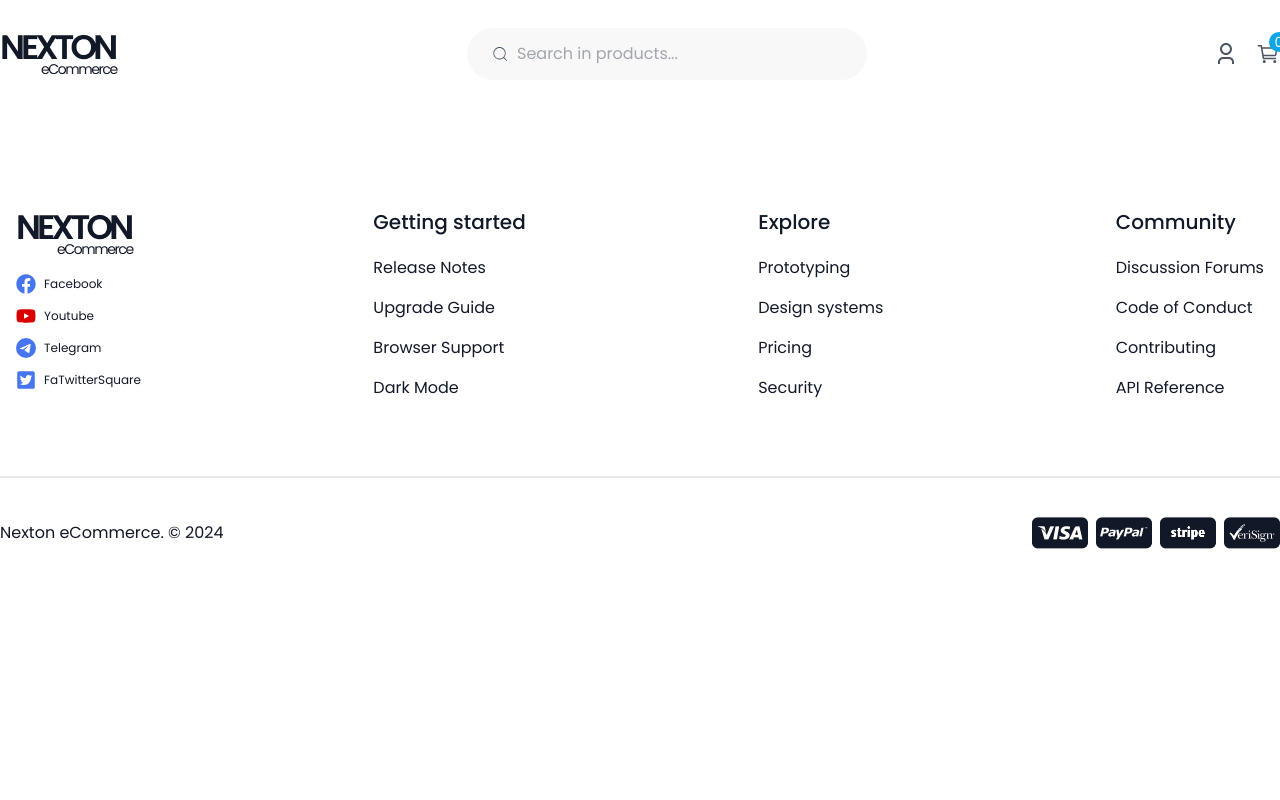
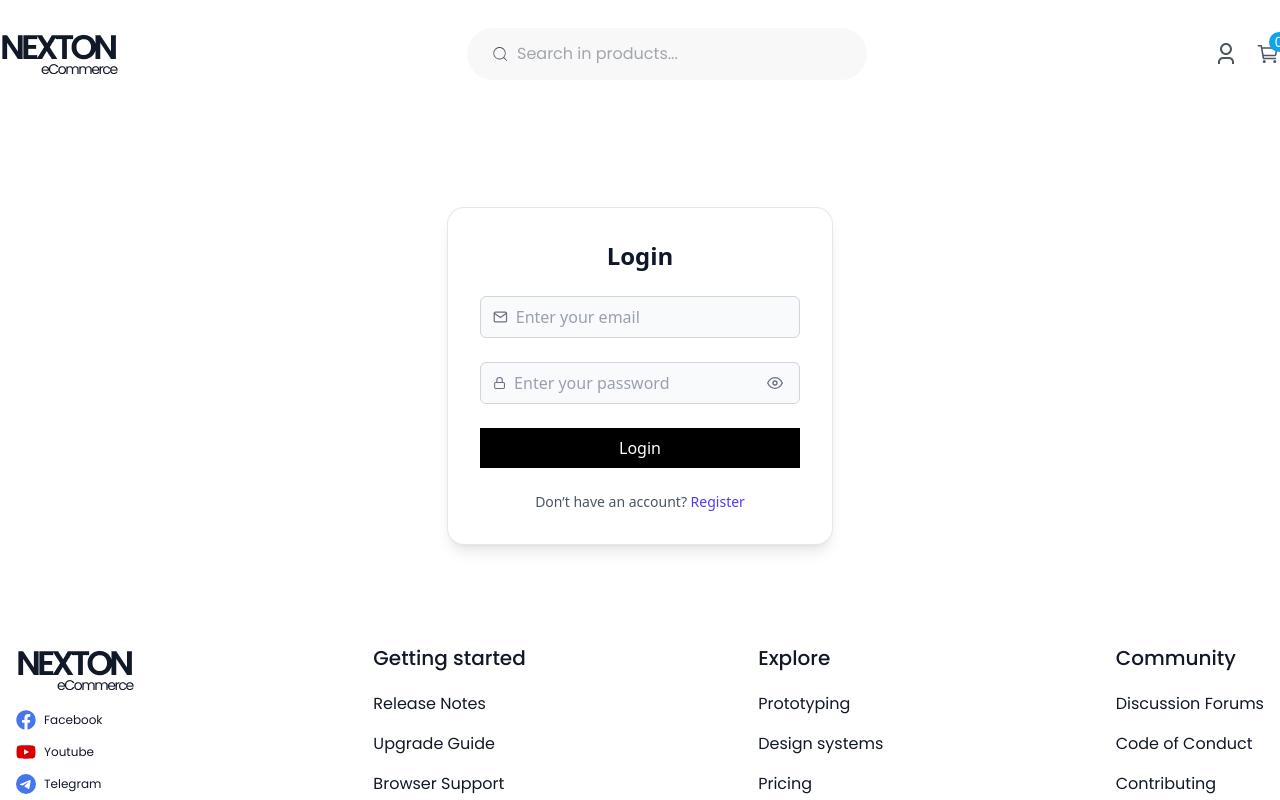
Before and after one commit to mahirTheCoder/Nexton-E-commerce, a React (Vite) app: page /Login in a window 1280 px wide. Shown: the top 800 px of the page. Built offline with nearby package versions, Linux system fonts and the light colour scheme; no server answers.

Commit message:
login and register complete

```diff
--- a/src/Components/Navbar.jsx
+++ b/src/Components/Navbar.jsx
@@ -36,7 +36,7 @@ const Navbar = () => {
               {/* ------------------cart buttons------------- */}
               <div className="buttons flex gap-4.5">
                 <button>
-                  <Link to={"/Register"}>
+                  <Link to={"/Login"}>
                   <RiUser3Line className="text-2xl text-[#4B5563] " />
                   </Link>
                 </button>
--- a/src/Pages/Login.jsx
+++ b/src/Pages/Login.jsx
@@ -1,12 +1,137 @@
-import React from 'react'
+import React, { useState } from "react";
+import axios from "axios";
+import { FiMail, FiLock, FiEye, FiEyeOff } from "react-icons/fi";
+import { Link, useNavigate } from "react-router";
+import { Bounce, toast } from "react-toastify";
 
 const Login = () => {
+  const [form, setForm] = useState({
+    email: "",
+    password: "",
+  });
+
+  const [Error, setError] = useState({
+    emailError: "border-gray-300",
+    passError: "border-gray-300",
+  });
+
+  const [showPassword, setShowPassword] = useState(false);
+  const navigate = useNavigate();
+
+  const onSubmit = (e) => {
+    e.preventDefault();
+
+    if (!form.email) {
+      setError((prev) => ({ ...prev, emailError: "border-red-500" }));
+    }
+    if (!form.password) {
+      setError((prev) => ({ ...prev, passError: "border-red-500" }));
+    }
+
+    // ------------ API Integration (Example) ------------
+    axios
+      .post("https://api.freeapi.app/api/v1/users/login", {
+        email: form.email,
+        password: form.password,
+      })
+      .then((res) => {
+        navigate("/");
+        toast.success("Login Successful!", {
+          position: "top-right",
+          autoClose: 4000,
+          theme: "dark",
+          transition: Bounce,
+        });
+      })
+      .catch((err) => {
+        toast.error("Invalid email or password", {
+          position: "top-right",
+          autoClose: 4000,
+          theme: "light",
+          transition: Bounce,
+        });
+      });
+  };
+
   return (
-    <>
+    <div className="my-25  flex items-center justify-center ">
+      <div className="w-full max-w-sm p-8 space-y-6 bg-white rounded-2xl shadow-lg ring-1 ring-gray-200">
+        <div className="flex flex-col items-center">
+          <h1 className="text-2xl font-bold text-gray-900">Login</h1>
+        </div>
 
+        <form onSubmit={onSubmit} className="space-y-6">
+          {/* Email */}
+          <label className="block">
+            <div
+              className={`flex items-center gap-2 px-3 py-2 rounded-md border ${Error.emailError} bg-gray-50`}
+            >
+              <FiMail className="text-gray-500" />
+              <input
+                onChange={(e) => {
+                  setForm((prev) => ({ ...prev, email: e.target.value }));
+                  setError((prev) => ({
+                    ...prev,
+                    emailError: "border-gray-300",
+                  }));
+                }}
+                name="email"
+                type="email"
+                placeholder="Enter your email"
+                className="w-full bg-transparent outline-none text-gray-900 placeholder-gray-400"
+              />
+            </div>
+          </label>
 
-    </>
-  )
-}
+          {/* Password */}
+          <label className="block">
+            <div
+              className={`flex items-center gap-2 px-3 py-2 rounded-md border ${Error.passError} bg-gray-50`}
+            >
+              <FiLock className="text-gray-500" />
+              <input
+                onChange={(e) => {
+                  setForm((prev) => ({ ...prev, password: e.target.value }));
+                  setError((prev) => ({
+                    ...prev,
+                    passError: "border-gray-300",
+                  }));
+                }}
+                name="password"
+                type={showPassword ? "text" : "password"}
+                placeholder="Enter your password"
+                className="w-full bg-transparent outline-none text-gray-900 placeholder-gray-400"
+              />
+              <button
+                type="button"
+                onClick={() => setShowPassword((s) => !s)}
+                className="text-gray-500 p-1 rounded-md hover:bg-gray-100"
+                aria-label={showPassword ? "Hide password" : "Show password"}
+              >
+                {showPassword ? <FiEyeOff /> : <FiEye />}
+              </button>
+            </div>
+          </label>
 
-export default Login
+          {/* Submit Button */}
+          <button
+            type="submit"
+            className="w-full py-2 px-4 bg-black text-white font-medium hover:bg-gray-900"
+          >
+            Login
+          </button>
+        </form>
+
+        {/* Footer */}
+        <div className="text-center text-sm text-gray-600">
+          Don’t have an account?{" "}
+          <Link to={"/Register"} className="text-indigo-600 font-medium">
+            Register
+          </Link>
+        </div>
+      </div>
+    </div>
+  );
+};
+
+export default Login;
--- a/src/Pages/Register.jsx
+++ b/src/Pages/Register.jsx
@@ -70,10 +70,10 @@ const Register = () => {
   };
 
   return (
-    <div className="min-h-screen flex items-center justify-center ">
-      <div className="w-full max-w-sm p-8 space-y-6 bg-white rounded-2xl shadow-lg ring-1 ring-gray-200">
+    <div className=" mt-25 mb-25 flex items-center justify-center ">
+      <div className="w-full max-w-sm p-5 space-y-6 bg-white rounded-2xl shadow-lg ring-1 ring-gray-200">
         <div className="flex flex-col items-center">
-          <h1 className="text-2xl font-bold text-gray-900">Create account</h1>
+          <h1 className="text-2xl font-bold text-gray-900">Register</h1>
         </div>
 
         <form onSubmit={onSubmit} className="space-y-6">
```
